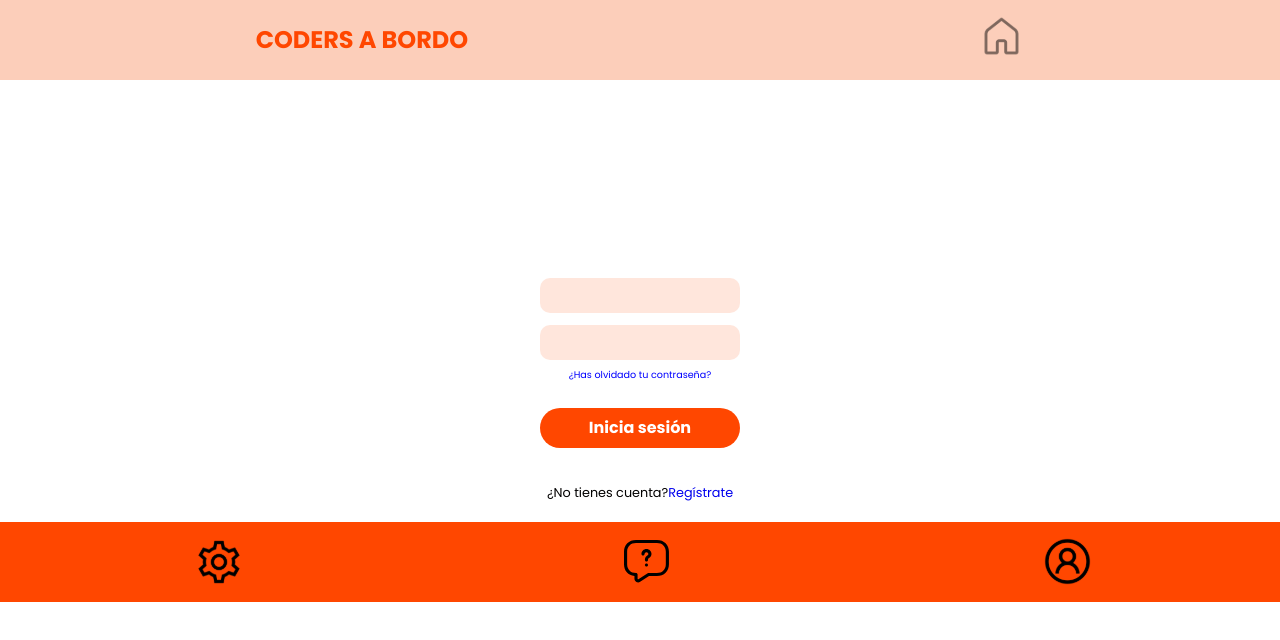
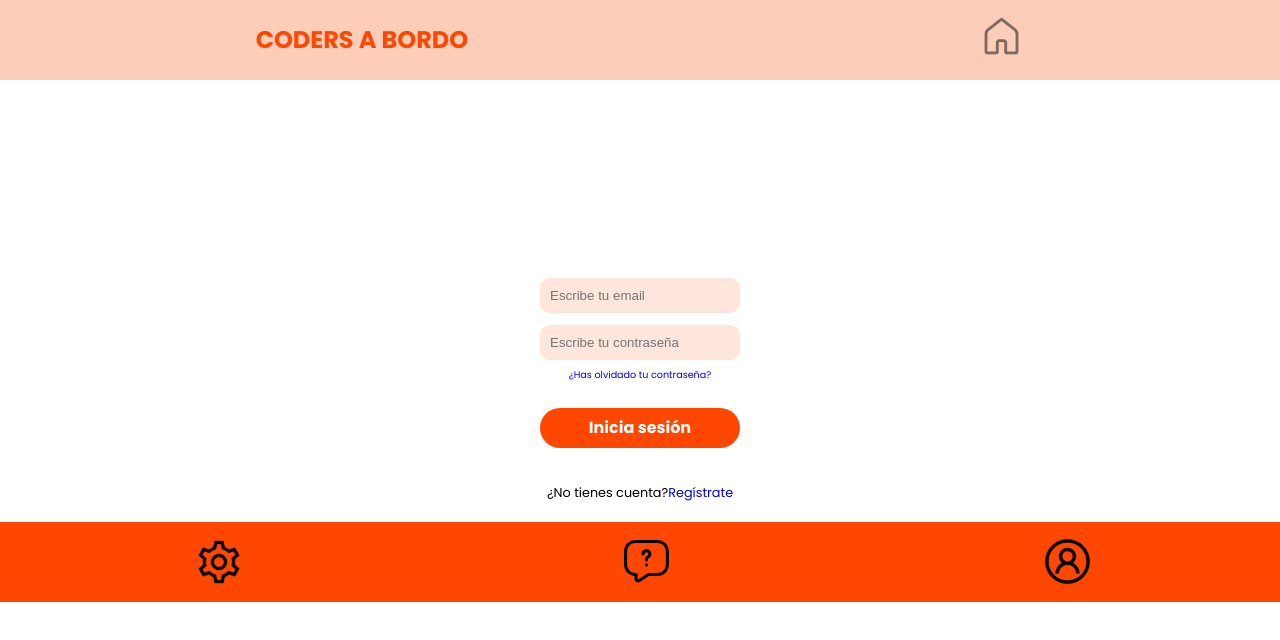
Before and after one commit to stranger-strings-team/front-codersabordo, a React (Vite) app: page /login in a window 1280 px wide. Shown: the top 640 px of the page. Built offline with nearby package versions, Linux system fonts and the light colour scheme.

Commit message:
login feature

```diff
--- a/src/pages/Login/Login.tsx
+++ b/src/pages/Login/Login.tsx
@@ -1,6 +1,6 @@
 import { Button, Input, InputDiv, Myspan, P1p, P2p } from '../Login/LoginStyle'
 import { Container} from '../../Global.style'
-import { Link } from 'react-router-dom'
+import { Link, useHistory } from 'react-router-dom'
 import React, { useState, FormEvent } from 'react'
 import { authUserRequest } from "../../services/userServices"
 
@@ -22,6 +22,7 @@ const Login = (props: Props) => {
         token = response.data.access_token;
         // console.log("access_token: ", token);
         sessionStorage.setItem("access_token", token);
+        console.log("logged in")
       })
       .catch(err => console.log(err))
   };
@@ -37,7 +38,7 @@ const Login = (props: Props) => {
         <Input
           type="text"
           name="email"
-          // placeholder="email@email.em"
+          placeholder="Escribe tu email"
           autoComplete="off"
           onChange={handleInput}
           required
@@ -46,7 +47,7 @@ const Login = (props: Props) => {
         <Input
           type="password"
           name="password"
-          // placeholder="********"
+          placeholder="Escribe tu contraseña"
           onChange={handleInput}
           required
           autoComplete='off'
```
